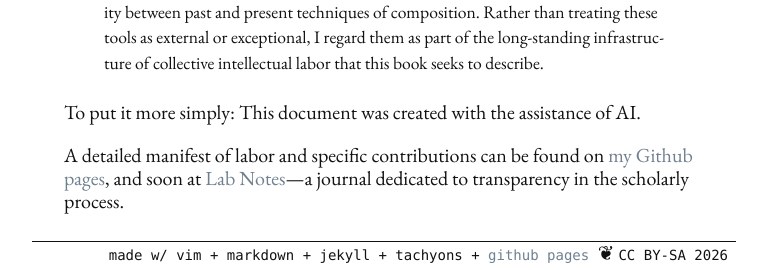
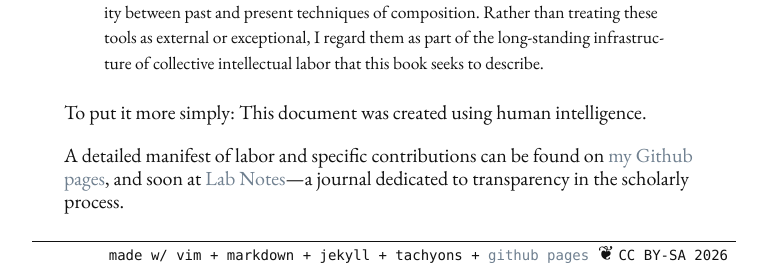
Before and after one commit to denten/denten.github.io, a Jekyll site: the page built from collections/_posts/2026-04-21-ai-disclosure.md, in a window 1280 px wide. Shown: the part 683-953 px from the top of the page, without its empty margins (256-1023 px from the left). Built offline with Jekyll 4.4.1, drawn with Linux system fonts in a browser that asks for light colours; nearby versions of some CDN libraries.

Commit message:
update statement

```diff
--- a/collections/_posts/2026-04-21-ai-disclosure.md
+++ b/collections/_posts/2026-04-21-ai-disclosure.md
@@ -35,7 +35,7 @@ past and present techniques of composition. Rather than treating these tools as
 or exceptional, I regard them as part of the long-standing infrastructure of collective
 intellectual labor that this book seeks to describe.
 
-To put it more simply: This document was created with the assistance of AI.
+To put it more simply: This document was created using human intelligence.
 
 A detailed manifest of labor and specific contributions can be found on [my Github
 pages](https://github.com/denten), and soon at [Lab Notes](https://labnotesjournal.org/)---a
```
